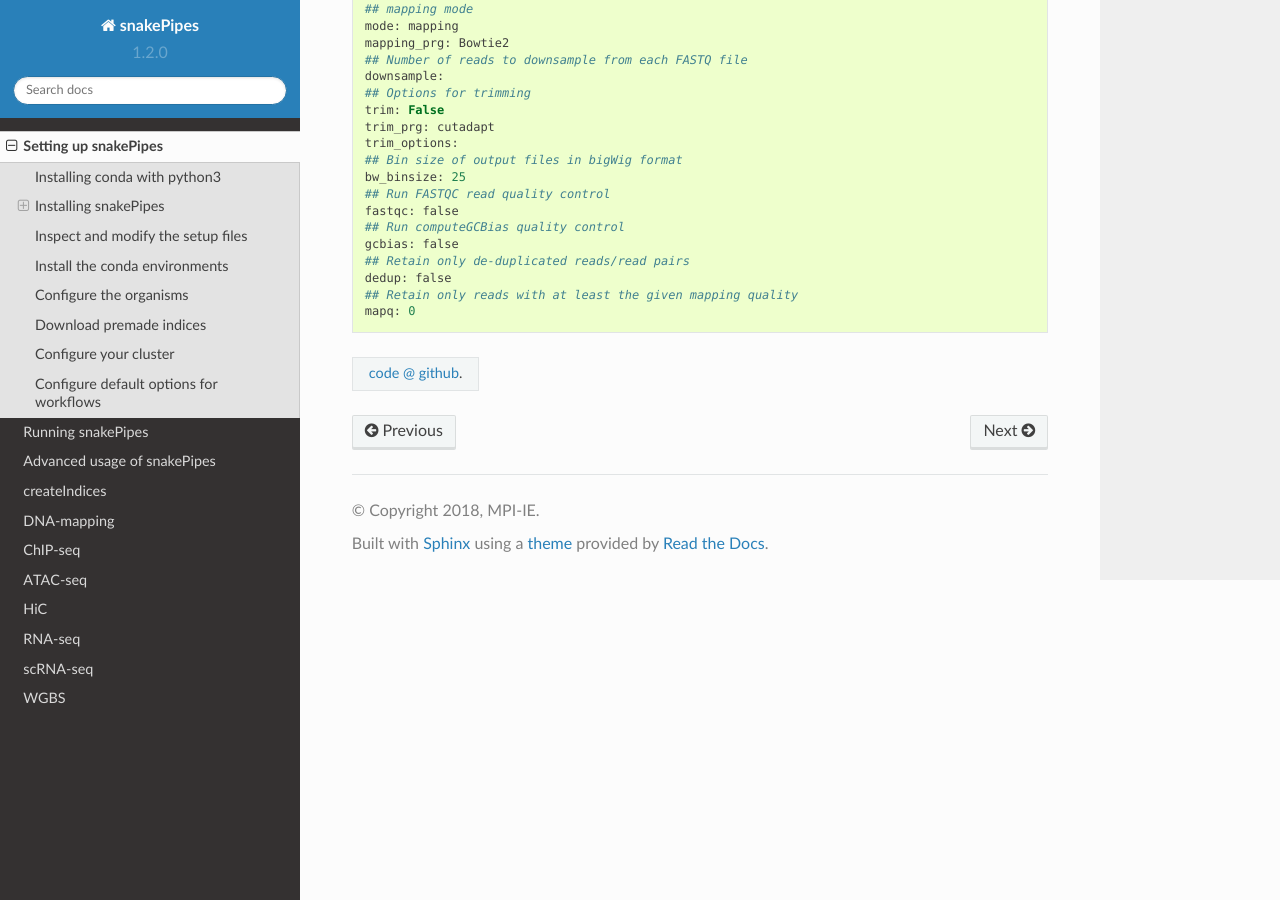
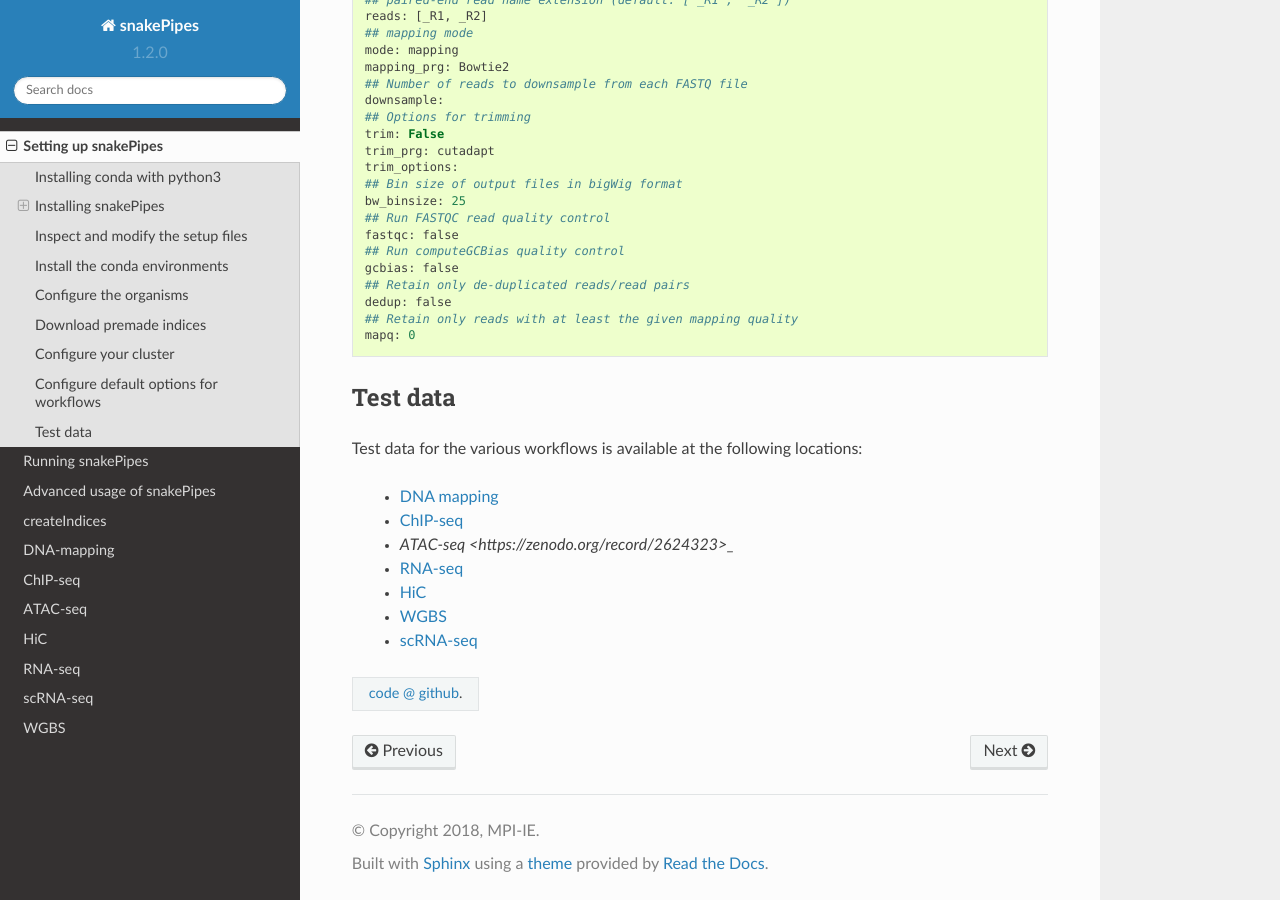
Before and after one commit to maxplanck-ie/snakepipes, a Sphinx documentation site: the page built from docs/content/setting_up.rst, in a window 1280 px wide and 900 px high, scrolled down 5496 px. Built offline with Sphinx 7.4.7 and the Read the Docs theme 2.0.0, drawn with Linux system fonts in a browser that asks for light colours; pages that are not in the unit, such as notebooks, are missing from menus; some of the changed text lies outside the part shown.

```diff
--- a/docs/content/setting_up.rst
+++ b/docs/content/setting_up.rst
@@ -232,3 +233,16 @@ Below are some of the workflow defaults from the DNA-mapping pipeline. Empty sec
     dedup: false
     ## Retain only reads with at least the given mapping quality
     mapq: 0
+
+Test data
+---------
+
+Test data for the various workflows is available at the following locations:
+
+ - `DNA mapping <https://zenodo.org/record/1346303>`_
+ - `ChIP-seq <https://zenodo.org/record/2624281>`_
+ - `ATAC-seq <https://zenodo.org/record/2624323>_`
+ - `RNA-seq <https://zenodo.org/record/2624408>`_
+ - `HiC <https://zenodo.org/record/2624479>`_
+ - `WGBS <https://zenodo.org/record/2624498>`_
+ - `scRNA-seq <https://zenodo.org/record/2624518>`_
--- a/requirements.txt
+++ b/requirements.txt
@@ -2,3 +2,4 @@ snakemake >= 5.2.3
 psutil
 pandas
 fuzzywuzzy
+pyyaml >= 5.1
--- a/setup.py
+++ b/setup.py
@@ -23,7 +23,8 @@ setup(
         "snakemake >= 5.2.0",
         "psutil",
         "pandas",
-        "fuzzywuzzy"
+        "fuzzywuzzy",
+        "pyyaml >= 5.1"
     ],
     zip_safe=False,
 )
```
Also changed, not shown: other parts of docs/content/setting_up.rst (+4 -3 lines), docs/content/News.rst (+7 -0 lines), 1 other file.
